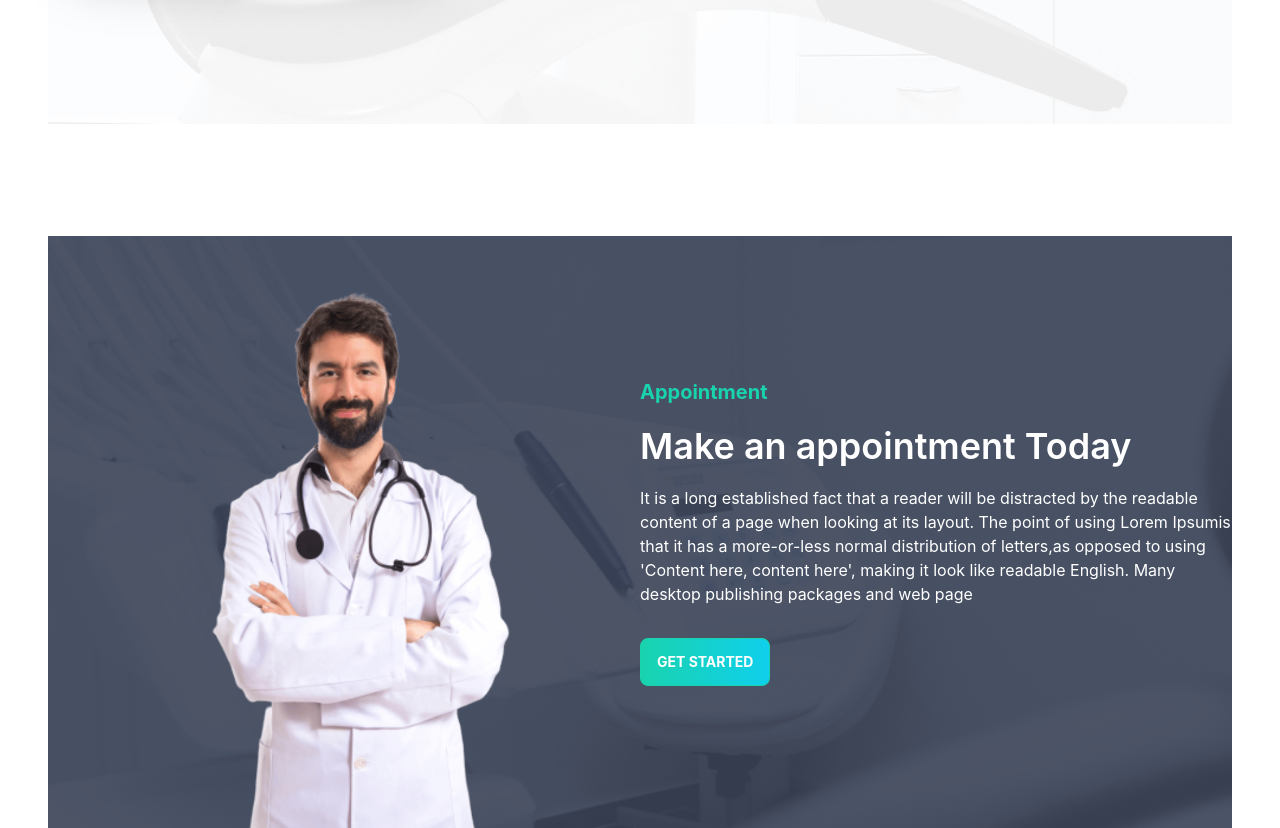
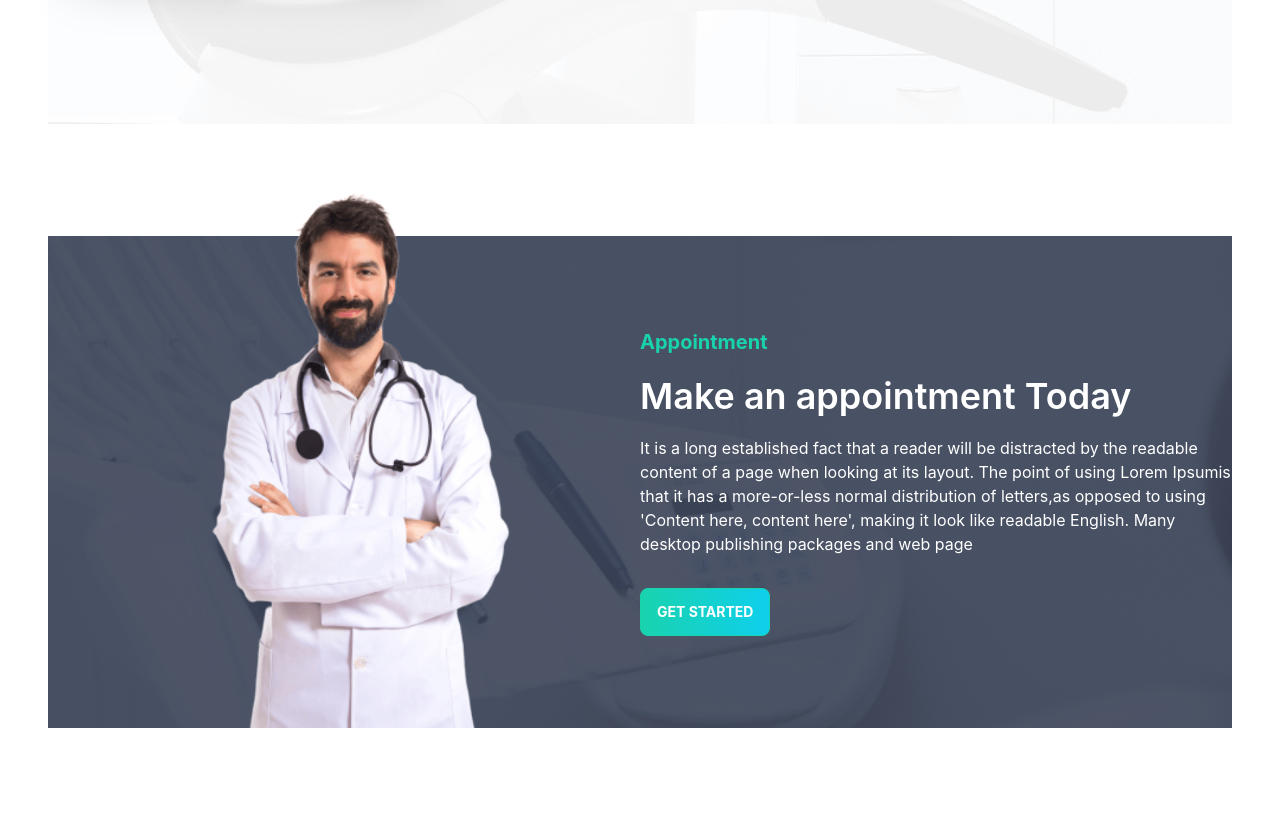
Before and after one commit to sabbirpboss/doctors-portal-client, a React (Create React App) app: page / in a window 1280 px wide. Shown: the part 2240-3068 px from the top of the page. After the commit the page ends 2968 px from the top, so only its background shows below. Built offline with nearby package versions, Linux system fonts and the light colour scheme; the HTML template or start-up script is replaced by a standard one.

Commit message:
appointment done

```diff
--- a/src/Pages/Home/MakeApointment/MakeAppointment.js
+++ b/src/Pages/Home/MakeApointment/MakeAppointment.js
@@ -14,13 +14,13 @@ const MakeAppointment = () => {
       }}
       className="flex justify-center items-center"
     >
-      <div className="flex-1">
-        <img src={doctor} alt={doctorInfo.doctorName} />
+      <div className="flex-1 hidden lg:block">
+        <img className="mt-[-100px]" src={doctor} alt={doctorInfo.doctorName} />
       </div>
       <div className="flex-1">
         <h3 className="text-xl text-secondary font-bold">Appointment</h3>
-        <h2 className="font-semibold text-4xl text-white my-5">Make an appointment Today</h2>
-        <p className="text-base text-white mb-8">
+        <h2 className="font-semibold text-4xl text-white py-5">Make an appointment Today</h2>
+        <p className="text-base text-white pb-8">
           It is a long established fact that a reader will be distracted by the
           readable content of a page when looking at its layout. The point of
           using Lorem Ipsumis that it has a more-or-less normal distribution of
```
